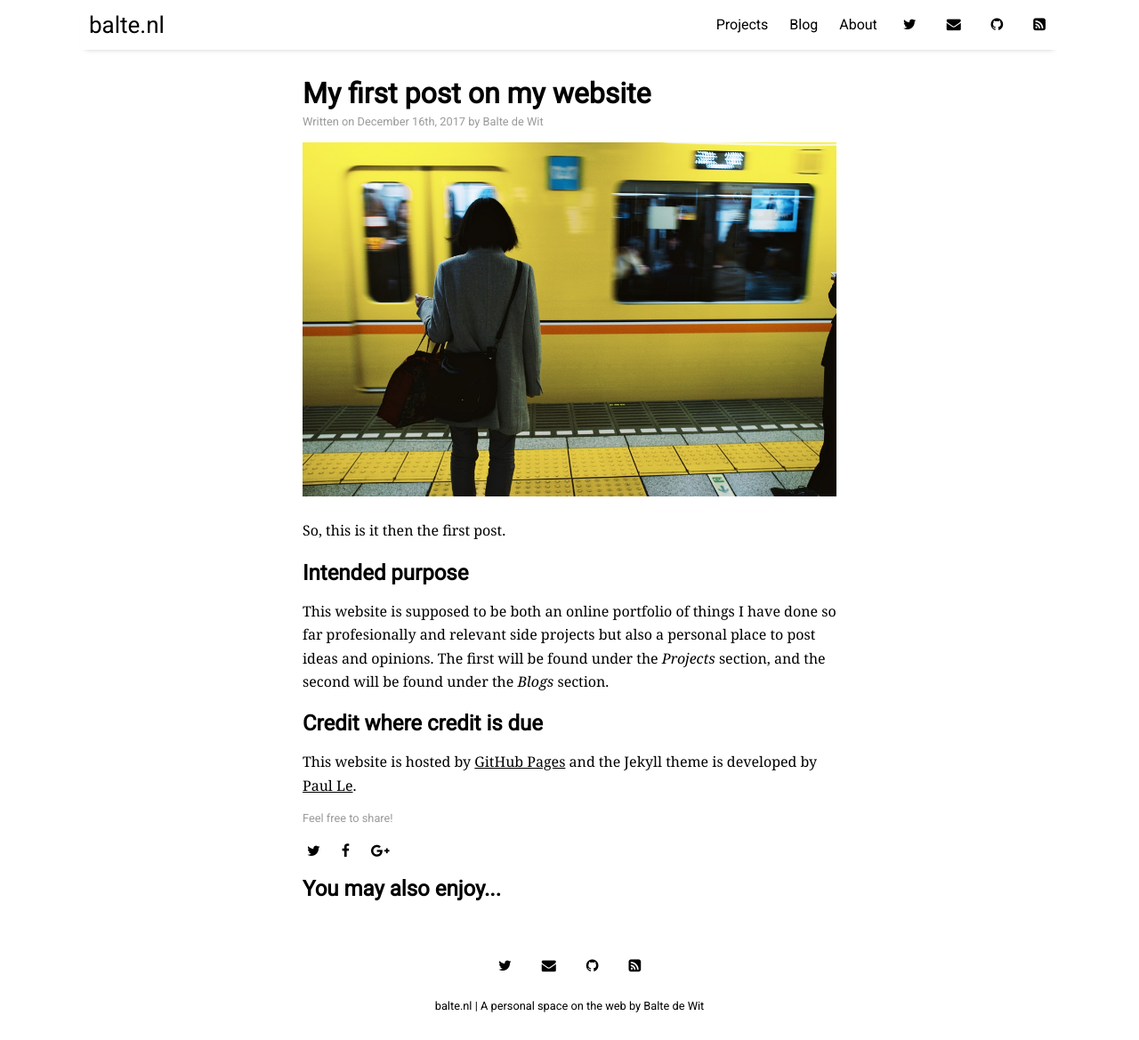
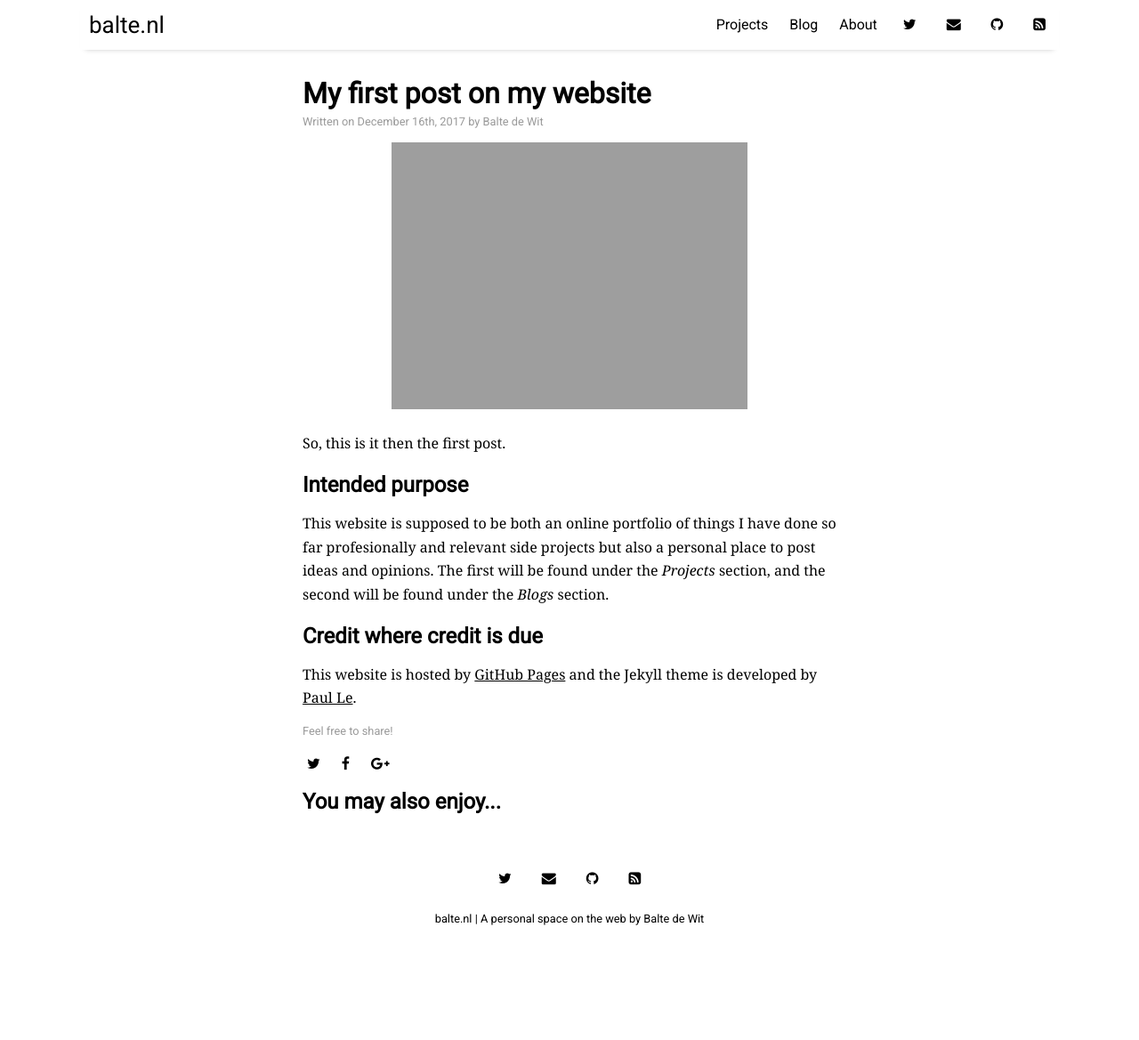
Before and after one commit to baltedewit/baltedewit.github.io, a Jekyll site: the page built from _posts/2017-12-16-My-first-post.md, in a window 1280 px wide and 1169 px high. Shown: the whole window at 89% size. Built offline with Jekyll 4.4.1, drawn with Linux system fonts in a browser that asks for light colours; nearby versions of some CDN libraries.

Commit message:
update my first post

```diff
--- a/_posts/2017-12-16-My-first-post.md
+++ b/_posts/2017-12-16-My-first-post.md
@@ -3,9 +3,9 @@ layout: post
 title: "My first post on my website"
 author: "Balte de Wit"
 categories: blogs
-tags: []
+tags: [blogs]
 image:
-  feature: city-1.jpg
+  feature: my-first-post-banner-woods-bike.jpg
 ---
 
 So, this is it then the first post.
```
Also changed, not shown: 1 other file.
